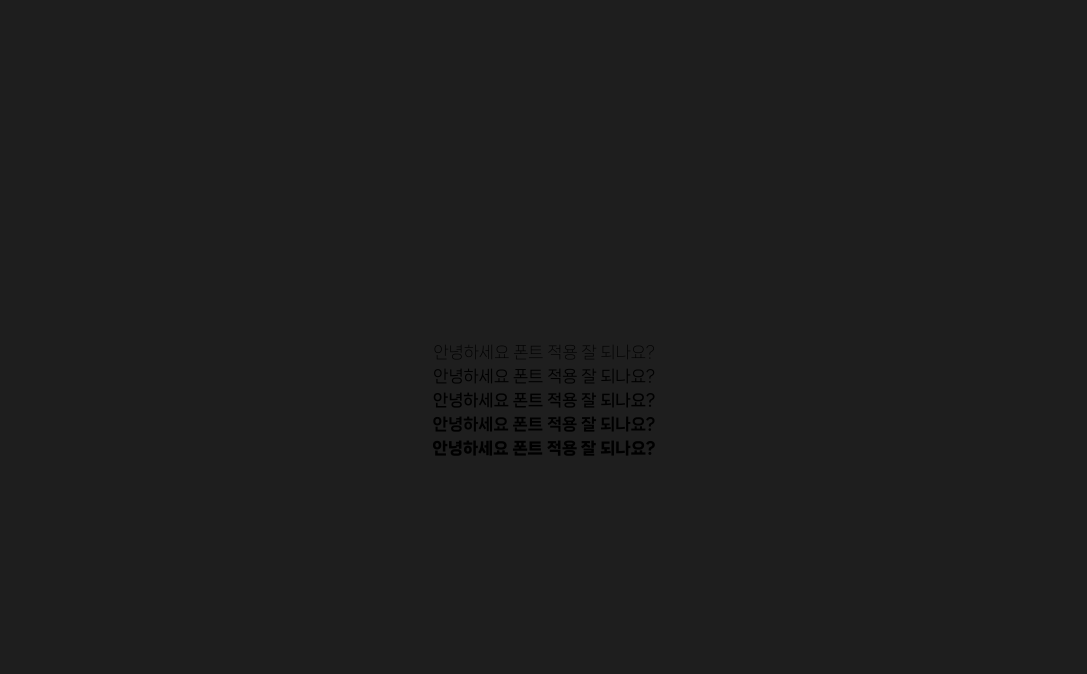
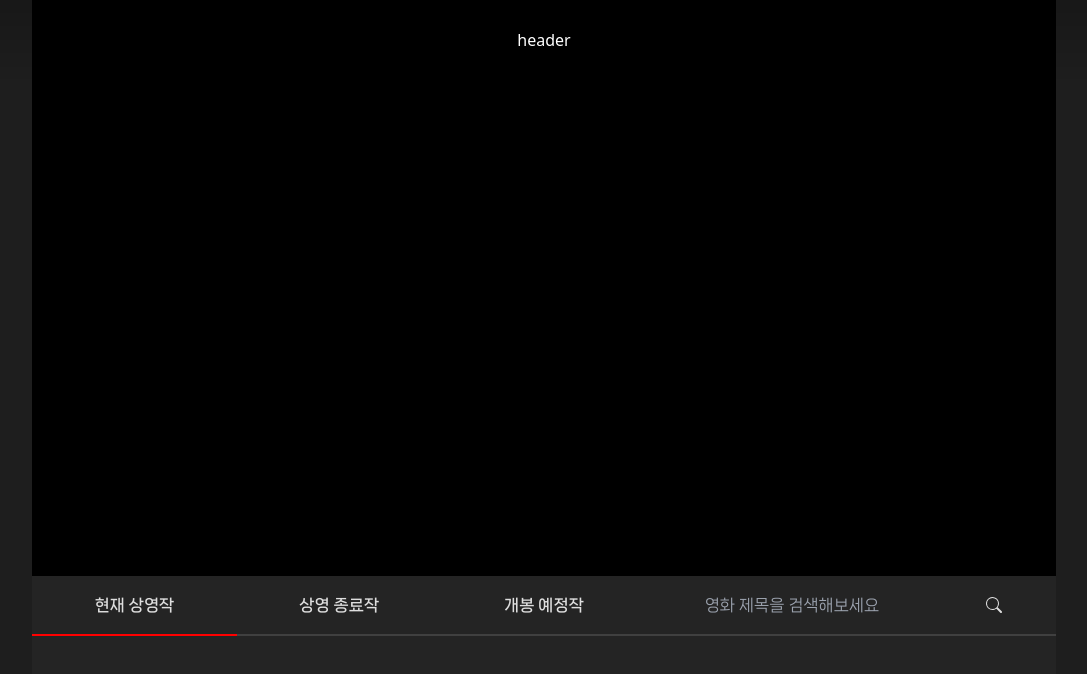
Before and after one commit to hun0613/cinema-system, a Next.js app: page / in a window 1280 px wide. Shown: the top 674 px of the page, without its empty margins (96-1183 px from the left). Built offline with nearby package versions, Linux system fonts and the light colour scheme.

Commit message:
feat/nav component (desktop)

```diff
--- a/package.json
+++ b/package.json
@@ -24,7 +24,8 @@
     "prettier-plugin-svelte": "^3.1.2",
     "prettier-plugin-twig-melody": "^0.4.6",
     "react": "^18",
-    "react-dom": "^18"
+    "react-dom": "^18",
+    "react-icons": "^5.0.1"
   },
   "devDependencies": {
     "@types/node": "^20",
--- /dev/null
+++ b/src/app/book/page.tsx
@@ -0,0 +1,9 @@
+const Book = () => {
+  return (
+    <div className="flex h-screen w-screen flex-col items-center justify-center bg-bgColor font-NMSNeo3">
+      Book 페이지 입니다
+    </div>
+  );
+};
+
+export default Book;
--- a/src/app/layout.tsx
+++ b/src/app/layout.tsx
@@ -1,8 +1,7 @@
 import type { Metadata } from "next";
-import { Inter } from "next/font/google";
 import "./globals.css";
 
-const inter = Inter({ subsets: ["latin"] });
+// const inter = Inter({ subsets: ["latin"] });
 
 export const metadata: Metadata = {
   title: "영화예매 시스템",
@@ -23,8 +22,18 @@ export default function RootLayout({
   children: React.ReactNode;
 }>) {
   return (
-    <html lang="en">
-      <body className={inter.className}>{children}</body>
-    </html>
+    <>
+      {/* suppressHydrationWarning : "app-index.js:35 Warning: Extra attributes from the server: data-redeviation-bs-uid" warning 해결 */}
+      <html lang="en" suppressHydrationWarning>
+        <body>
+          {/* 헤더 -> html 태그 바로 자식 영역에 다른 body 외의 다른 태그가 들어가면 hydration 에러가 발생 ! 반드시 body 내부에 작성 */}
+          <header className="fixed top-0 flex h-20 w-screen flex-col items-center justify-center bg-gradient-to-b from-black/20 text-white">
+            header
+          </header>
+          {/* 라우팅 될 다른 컴포넌트 들 */}
+          {children}
+        </body>
+      </html>
+    </>
   );
 }
--- a/src/app/page.tsx
+++ b/src/app/page.tsx
@@ -1,21 +1,15 @@
+import ContentArea from "../components/ContentArea";
+
 export default function Home() {
   return (
-    <div className="bg-bgColor flex h-screen w-screen flex-col items-center justify-center">
-      <h1 className="w-fix font-NMSNeo1 flex h-fit flex-col items-center justify-center">
-        안녕하세요 폰트 적용 잘 되나요?
-      </h1>
-      <h1 className="w-fix font-NMSNeo2 flex h-fit flex-col items-center justify-center">
-        안녕하세요 폰트 적용 잘 되나요?
-      </h1>
-      <h1 className="w-fix font-NMSNeo3 flex h-fit flex-col items-center justify-center">
-        안녕하세요 폰트 적용 잘 되나요?
-      </h1>
-      <h1 className="w-fix font-NMSNeo4 flex h-fit flex-col items-center justify-center">
-        안녕하세요 폰트 적용 잘 되나요?
-      </h1>
-      <h1 className="w-fix font-NMSNeo5 flex h-fit flex-col items-center justify-center">
-        안녕하세요 폰트 적용 잘 되나요?
-      </h1>
+    <div className="flex h-full min-h-screen w-full flex-col items-center justify-start overflow-y-auto overflow-x-hidden bg-bgColor">
+      {/* body */}
+      <div className="bg-contentAreaColor desktop:w-[80%] flex h-full min-h-screen w-full max-w-[1100px] flex-col items-center justify-start">
+        {/* screen (컴포넌트화 예정) */}
+        <div className="flex aspect-video w-full flex-col items-center justify-center bg-black"></div>
+        {/* content Area */}
+        <ContentArea />
+      </div>
     </div>
   );
 }
--- /dev/null
+++ b/src/components/ContentArea.tsx
@@ -0,0 +1,21 @@
+"use client";
+import { useState } from "react";
+import Navigation from "./Navigation";
+
+const ContentArea = () => {
+  const [navState, setNavState] = useState<number>(1);
+  const [searchValue, setSearchValue] = useState<string>("");
+
+  return (
+    <div className="flex h-full w-full flex-col items-center justify-start">
+      <Navigation
+        navValue={navState}
+        setNavValue={setNavState}
+        searchValue={searchValue}
+        setSearchValue={setSearchValue}
+      />
+    </div>
+  );
+};
+
+export default ContentArea;
--- /dev/null
+++ b/src/components/Navigation.tsx
@@ -0,0 +1,100 @@
+import { useRef } from "react";
+import { BsSearch } from "react-icons/bs";
+
+interface NavProps {
+  navValue: number;
+  setNavValue: React.Dispatch<React.SetStateAction<number>>;
+  searchValue: string;
+  setSearchValue: React.Dispatch<React.SetStateAction<string>>;
+}
+
+const Navigation = ({
+  navValue,
+  setNavValue,
+  searchValue,
+  setSearchValue,
+}: NavProps) => {
+  const searchInputRef = useRef<HTMLInputElement>(null);
+
+  // nav 클릭 시 함수
+  const handleClickNav = (id: number) => {
+    setNavValue(id);
+
+    // 검색 영역을 클릭한 경우
+    if (id === 4) {
+      // input창 활성화
+      searchInputRef.current?.focus();
+    }
+  };
+
+  // 돋보기 클릭 시 함수
+  const handleClickSearch = () => {
+    // navValue가 검색 영역일 경우만 search click 이벤트 실행
+    if (navValue === 4) {
+      console.log("search!");
+    }
+  };
+
+  // search 값 변경 시 함수
+  const handleChangeSearch = (e: React.ChangeEvent<HTMLInputElement>) => {
+    setSearchValue(e.target.value);
+  };
+
+  return (
+    <div className="flex h-[60px] w-full flex-row items-center justify-start">
+      <div
+        onClick={() => handleClickNav(1)}
+        className={
+          navValue === 1
+            ? `border-pointColor text-fontColor flex h-full w-1/5 cursor-default flex-col items-center justify-center border-b-2 font-NMSNeo3 text-base duration-150 ease-in-out`
+            : `border-borderColor text-fontColor flex h-full w-1/5 cursor-pointer flex-col items-center justify-center border-b-2 font-NMSNeo3 text-base duration-150 ease-in-out hover:pb-2`
+        }
+      >
+        현재 상영작
+      </div>
+      <div
+        onClick={() => handleClickNav(2)}
+        className={
+          navValue === 2
+            ? `border-pointColor text-fontColor flex h-full w-1/5 cursor-default flex-col items-center justify-center border-b-2 font-NMSNeo3 text-base`
+            : `border-borderColor text-fontColor flex h-full w-1/5 cursor-pointer flex-col items-center justify-center border-b-2 font-NMSNeo3 text-base duration-150 ease-in-out hover:pb-2`
+        }
+      >
+        상영 종료작
+      </div>
+      <div
+        onClick={() => handleClickNav(3)}
+        className={
+          navValue === 3
+            ? `border-pointColor text-fontColor flex h-full w-1/5 cursor-default flex-col items-center justify-center border-b-2 font-NMSNeo3 text-base`
+            : `border-borderColor text-fontColor flex h-full w-1/5 cursor-pointer flex-col items-center justify-center border-b-2 font-NMSNeo3 text-base duration-150 ease-in-out hover:pb-2`
+        }
+      >
+        개봉 예정작
+      </div>
+      <div
+        onClick={() => handleClickNav(4)}
+        className={
+          navValue === 4
+            ? `border-pointColor text-fontColor flex h-full w-2/5 flex-row items-center justify-center border-b-2 font-NMSNeo3 text-base`
+            : `border-borderColor text-fontColor flex h-full w-2/5 cursor-pointer flex-row items-center justify-center border-b-2 font-NMSNeo3 text-base duration-150 ease-in-out hover:bg-black/30`
+        }
+      >
+        <input
+          ref={searchInputRef}
+          type="text"
+          value={searchValue}
+          placeholder="영화 제목을 검색해보세요"
+          onChange={handleChangeSearch}
+          className=" text-fontColor mr-3 w-2/3 bg-transparent p-1 font-NMSNeo2 outline-none"
+        />
+        <BsSearch
+          onClick={handleClickSearch}
+          className=" text-fontColor cursor-pointer text-base"
+        />
+      </div>
+    </div>
+  );
+};
+
+export default Navigation;
--- a/tailwind.config.ts
+++ b/tailwind.config.ts
@@ -23,6 +23,14 @@ const config: Config = {
       },
       colors: {
         bgColor: "#1E1E1E",
+        contentAreaColor: "#242424",
+        borderColor: "#404040",
+        fontColor: "#DEDEDE",
+        pointColor: "#FF0000",
+      },
+      screens: {
+        desktop: "1100px",
+        tablet: "764px",
       },
     },
   },
```
Also changed, not shown: 1 other file (tests, documents, lock files or other folders).
